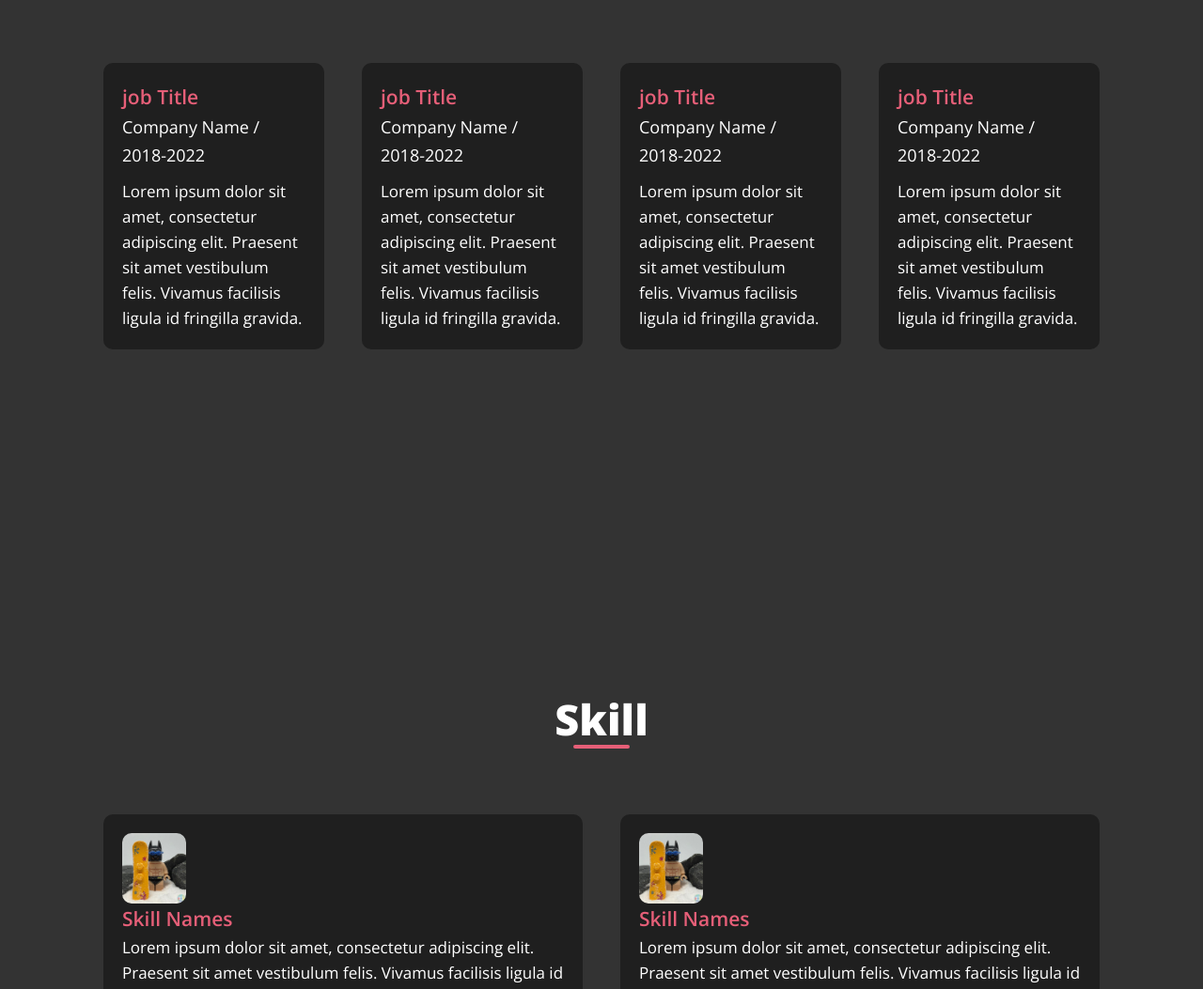
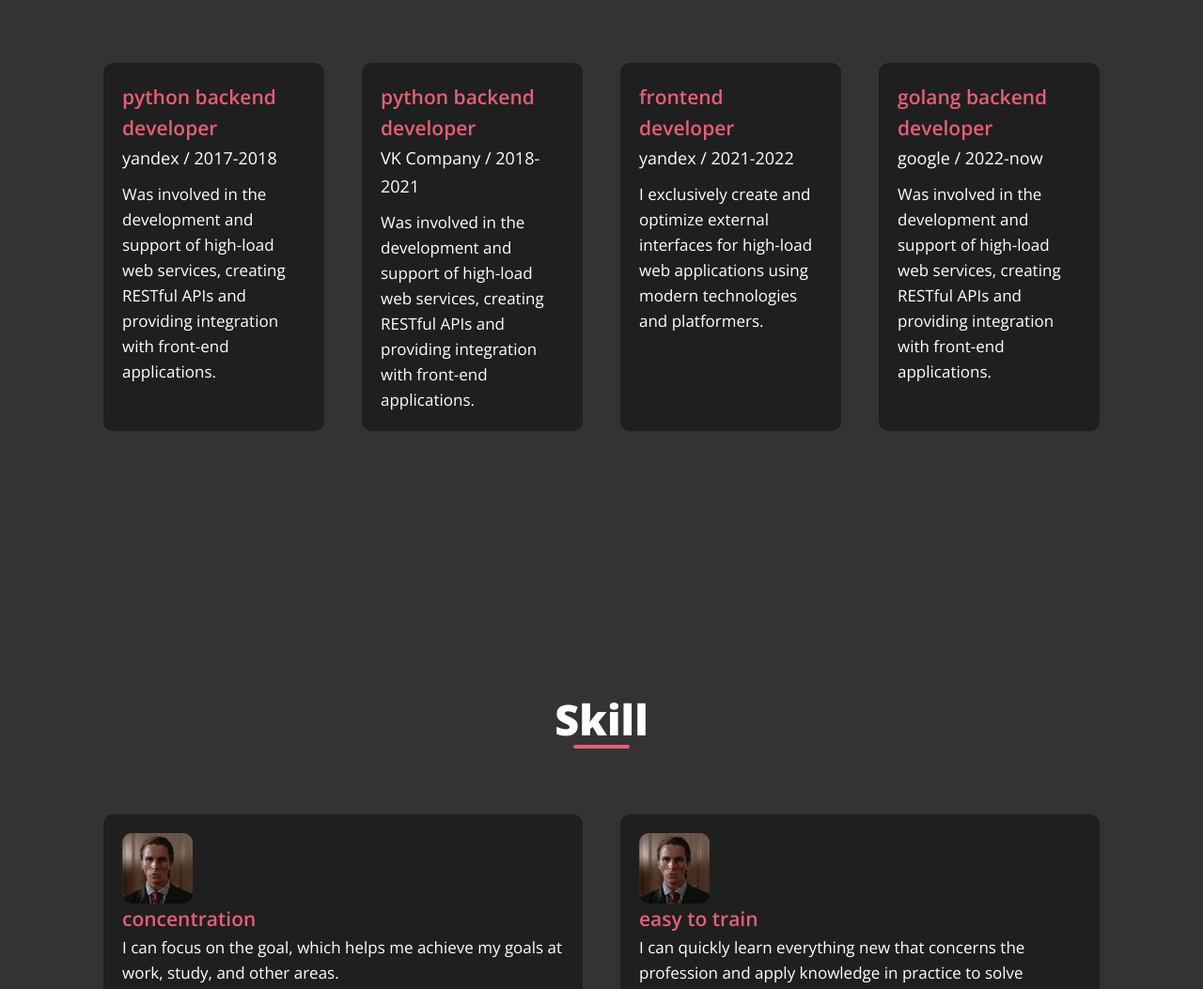
Before and after one commit to EgorPyarkov/pyarkov, a plain HTML site: page index.html in a window 1280 px wide. Shown: the part 1747-2800 px from the top of the page at 94% size. Drawn offline with nearby package versions, Linux system fonts and the light colour scheme.

Commit message:
Добавил инфы

```diff
--- a/index.html
+++ b/index.html
@@ -51,7 +51,7 @@
           <div class="content__row">
             <div class="content__image">
               <img
-                src="img/home/home.jpg"
+                src="img/home/home2.jpg"
                 alt=""
               />
             </div>
@@ -79,12 +79,15 @@
           </div>
           <div class="about__content">
             <div class="about__text">
-              Passionate and driven 16 year old programmer with 2 years of experience in Python, HTML, CSS and JavaScript. With strong analytical and problem-oriented skills, I strive to use my knowledge to create innovative technology solutions.
+              Passionate and driven 16 year old programmer with 2 years of
+               experience in Python, GO, C++, C, HTML. With strong analytical
+                and problem-oriented skills, I strive to use my knowledge to create innovative
+                 technology solutions.
             </div>
             <div class="about__information">
               <div class="about__info">
                 <div class="about__name">Email:</div>
-                <div class="about__value">pyarkov2008@mail.ru</div>
+                <div class="about__value">pyarkov.egor@yandex.ru</div>
               </div>
               <div class="about__info">
                 <div class="about__name">Location:</div>
@@ -121,7 +124,7 @@
           <div class="about__column">
             <div class="about-item">
               <div class="about-item__title">
-                <span class="red_text">10+</span>
+                <span class="red_text">99+</span>
               </div>
               <div class="about-item__description">Completed projects</div>
             </div>
@@ -129,7 +132,7 @@
           <div class="about__column">
             <div class="about-item">
               <div class="about-item__title">
-                <span class="red_text">3</span>
+                <span class="red_text">99+</span>
               </div>
               <div class="about-item__description">Satisfied clients</div>
             </div>
@@ -143,53 +146,52 @@
         <div class="experience__row">
           <div class="experience-item">
             <div class="experience-item__title">
-              <span class="red_text">job Title</span>
+              <span class="red_text">python backend developer</span>
               <div class="experience-item__subtitle">
-                Company Name / 2018-2022
+                yandex / 2017-2018
               </div>
               <div class="experience-item__description">
-                Lorem ipsum dolor sit amet, consectetur adipiscing elit.
-                Praesent sit amet vestibulum felis. Vivamus facilisis ligula id
-                fringilla gravida.
+                Was involved in the development and support of high-load
+                 web services, creating RESTful APIs
+                and providing integration with front-end applications.
               </div>
             </div>
           </div>
           <div class="experience-item">
             <div class="experience-item__title">
-              <span class="red_text">job Title</span>
+              <span class="red_text">python backend developer</span>
               <div class="experience-item__subtitle">
-                Company Name / 2018-2022
+                VK Company  / 2018-2021
               </div>
               <div class="experience-item__description">
-                Lorem ipsum dolor sit amet, consectetur adipiscing elit.
-                Praesent sit amet vestibulum felis. Vivamus facilisis ligula id
-                fringilla gravida.
+                Was involved in the development and support of high-load
+                 web services, creating RESTful APIs
+                and providing integration with front-end applications.
               </div>
             </div>
           </div>
           <div class="experience-item">
             <div class="experience-item__title">
-              <span class="red_text">job Title</span>
+              <span class="red_text">frontend developer</span>
               <div class="experience-item__subtitle">
-                Company Name / 2018-2022
+                yandex / 2021-2022
               </div>
               <div class="experience-item__description">
-                Lorem ipsum dolor sit amet, consectetur adipiscing elit.
-                Praesent sit amet vestibulum felis. Vivamus facilisis ligula id
-                fringilla gravida.
+                I exclusively create and optimize external interfaces for high-load web
+                 applications using modern technologies and platformers.
               </div>
             </div>
           </div>
           <div class="experience-item">
             <div class="experience-item__title">
-              <span class="red_text">job Title</span>
+              <span class="red_text">golang backend developer</span>
               <div class="experience-item__subtitle">
-                Company Name / 2018-2022
+                google / 2022-now
               </div>
               <div class="experience-item__description">
-                Lorem ipsum dolor sit amet, consectetur adipiscing elit.
-                Praesent sit amet vestibulum felis. Vivamus facilisis ligula id
-                fringilla gravida.
+                Was involved in the development and support of high-load
+                 web services, creating RESTful APIs
+                and providing integration with front-end applications.
               </div>
             </div>
           </div>
@@ -202,54 +204,51 @@
         <div class="skill__row">
           <div class="skill-item">
             <div class="skill-item__image">
-              <img src="img/skill/skill.jpg" alt="" />
+              <img src="img/skill/images.jfif" alt="" />
             </div>
             <div class="skill-item__title">
-              <span class="red_text">Skill Names</span>
+              <span class="red_text">concentration</span>
             </div>
             <div class="skill-item__description">
-              Lorem ipsum dolor sit amet, consectetur adipiscing elit. Praesent
-              sit amet vestibulum felis. Vivamus facilisis ligula id fringilla
-              gravida.
+              I can focus on the goal, which helps me achieve my goals at work, study, and other areas.
             </div>
           </div>
           <div class="skill-item">
             <div class="skill-item__image">
-              <img src="img/skill/skill.jpg" alt="" />
+              <img src="img/skill/images.jfif" alt="" />
             </div>
             <div class="skill-item__title">
-              <span class="red_text">Skill Names</span>
+              <span class="red_text">easy to train</span>
             </div>
             <div class="skill-item__description">
-              Lorem ipsum dolor sit amet, consectetur adipiscing elit. Praesent
-              sit amet vestibulum felis. Vivamus facilisis ligula id fringilla
-              gravida.
+              I can quickly learn everything new that concerns
+               the profession and apply
+               knowledge in practice to solve everyday work tasks.
             </div>
           </div>
           <div class="skill-item">
             <div class="skill-item__image">
-              <img src="img/skill/skill.jpg" alt="" />
+              <img src="img/skill/images.jfif" alt="" />
             </div>
             <div class="skill-item__title">
-              <span class="red_text">Skill Names</span>
+              <span class="red_text">сommunication skills
+              </span>
             </div>
             <div class="skill-item__description">
-              Lorem ipsum dolor sit amet, consectetur adipiscing elit. Praesent
-              sit amet vestibulum felis. Vivamus facilisis ligula id fringilla
-              gravida.
+              I can find an individual approach to each employee, I have increased the number
+               of team meetings where each employee could speak out about problems and achievements
             </div>
           </div>
           <div class="skill-item">
             <div class="skill-item__image">
-              <img src="img/skill/skill.jpg" alt="" />
+              <img src="img/skill/images.jfif" alt="" />
             </div>
             <div class="skill-item__title">
-              <span class="red_text">Skill Names</span>
+              <span class="red_text">Team management
+              </span>
             </div>
             <div class="skill-item__description">
-              Lorem ipsum dolor sit amet, consectetur adipiscing elit. Praesent
-              sit amet vestibulum felis. Vivamus facilisis ligula id fringilla
-              gravida.
+              I can effectively organize the work of a team
             </div>
           </div>
         </div>
@@ -261,12 +260,23 @@
         <div class="portfolio__row">
           <div class="portfolio-item">
             <div class="portfolio-item__title">
-              <span class="red_text">Project name</span>
+              <span class="red_text">Tik tok</span>
             </div>
             <div class="portfolio-item__description">
-              Lorem ipsum dolor sit amet, consectetur adipiscing elit. Praesent
-              sit amet vestibulum felis. Vivamus facilisis ligula id fringilla
-              gravida.
+              Yes, I wrote TikTok from scratch all by myself.
+            </div>
+            <div class="portfolio-item__stek">
+              <div class="portfolio-item__stek-item">python</div>
+              <div class="portfolio-item__stek-item">c</div>
+              <div class="portfolio-item__stek-item">kotlin</div>
+            </div>
+          </div>
+          <div class="portfolio-item">
+            <div class="portfolio-item__title">
+              <span class="red_text">Operating system for iPhone 16</span>
+            </div>
+            <div class="portfolio-item__description">
+              Wrote a system for the new iPhone 16 in html
             </div>
             <div class="portfolio-item__stek">
               <div class="portfolio-item__stek-item">html</div>
@@ -276,42 +286,24 @@
           </div>
           <div class="portfolio-item">
             <div class="portfolio-item__title">
-              <span class="red_text">Project name</span>
+              <span class="red_text">Kali linux</span>
             </div>
             <div class="portfolio-item__description">
-              Lorem ipsum dolor sit amet, consectetur adipiscing elit. Praesent
-              sit amet vestibulum felis. Vivamus facilisis ligula id fringilla
-              gravida.
+              When I was visiting my grandmother in the countryside,
+               I created a Linux distribution designed for digital forensics and penetration testing.
             </div>
             <div class="portfolio-item__stek">
-              <div class="portfolio-item__stek-item">html</div>
-              <div class="portfolio-item__stek-item">css</div>
-              <div class="portfolio-item__stek-item">js</div>
+              <div class="portfolio-item__stek-item">c</div>
+              <div class="portfolio-item__stek-item">assembly</div>
+              <div class="portfolio-item__stek-item">f</div>
             </div>
           </div>
           <div class="portfolio-item">
             <div class="portfolio-item__title">
-              <span class="red_text">Project name</span>
+              <span class="red_text">This site</span>
             </div>
             <div class="portfolio-item__description">
-              Lorem ipsum dolor sit amet, consectetur adipiscing elit. Praesent
-              sit amet vestibulum felis. Vivamus facilisis ligula id fringilla
-              gravida.
-            </div>
-            <div class="portfolio-item__stek">
-              <div class="portfolio-item__stek-item">html</div>
-              <div class="portfolio-item__stek-item">css</div>
-              <div class="portfolio-item__stek-item">js</div>
-            </div>
-          </div>
-          <div class="portfolio-item">
-            <div class="portfolio-item__title">
-              <span class="red_text">Project name</span>
-            </div>
-            <div class="portfolio-item__description">
-              Lorem ipsum dolor sit amet, consectetur adipiscing elit. Praesent
-              sit amet vestibulum felis. Vivamus facilisis ligula id fringilla
-              gravida.
+              Business card website
             </div>
             <div class="portfolio-item__stek">
               <div class="portfolio-item__stek-item">html</div>
@@ -334,9 +326,9 @@
             <a href="mailto:pyarkov2008@mail.ru">Write Message</a>
         </div>
         <div class="contact__links">
-          <div class="contact__link"><a href="https://github.com/EgorPyarkov" target="_blank"><img src="img/contact/github-svgrepo-com.svg" alt=""/></a></div>
-          <div class="contact__link"><a href="https://t.me/bomb0klyak" target="_blank"><img src="img/contact/telegram-svgrepo-com.svg" alt=""/></a></div>
-          <div class="contact__link"><a href="https://vk.com/ciscobtw" target="_blank"><img src="img/contact/vk-svgrepo-com.svg" alt="" /></a></div>
+          <div class="contact__link"><a href="https://github.com/EgorjanPy" target="_blank"><img src="img/contact/github-svgrepo-com.svg" alt=""/></a></div>
+          <div class="contact__link"><a href="https://t.me/bomboklyat" target="_blank"><img src="img/contact/telegram-svgrepo-com.svg" alt=""/></a></div>
+          <div class="contact__link"><a href="https://vk.com/err280652" target="_blank"><img src="img/contact/vk-svgrepo-com.svg" alt="" /></a></div>
           </div>
         </div>
       </div>
```
Also changed, not shown: img/home/home1.jpg (renamed from img/home/home.jpg), img/home/home2.jpg (added), img/skill/images.jfif (added).
